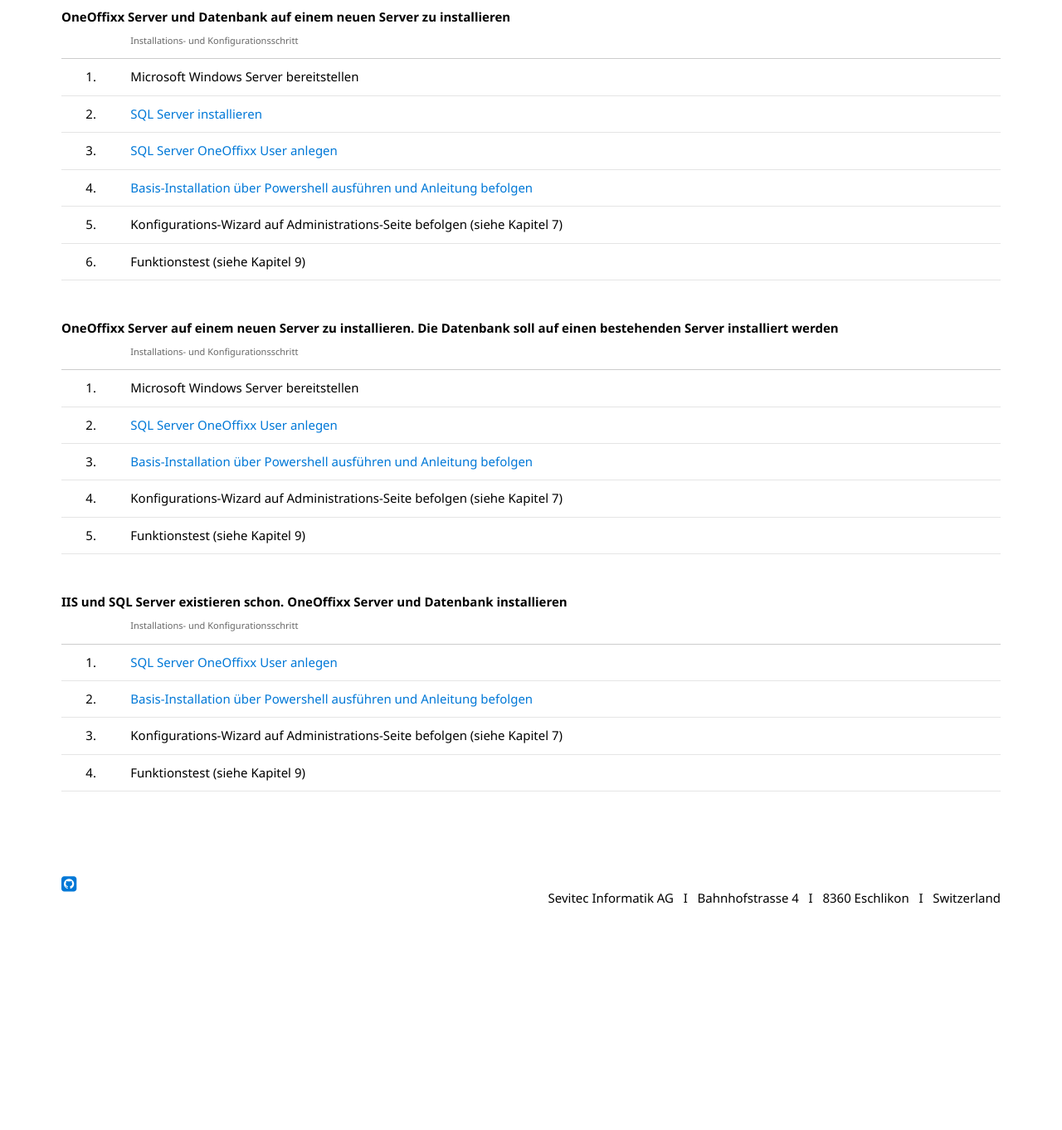
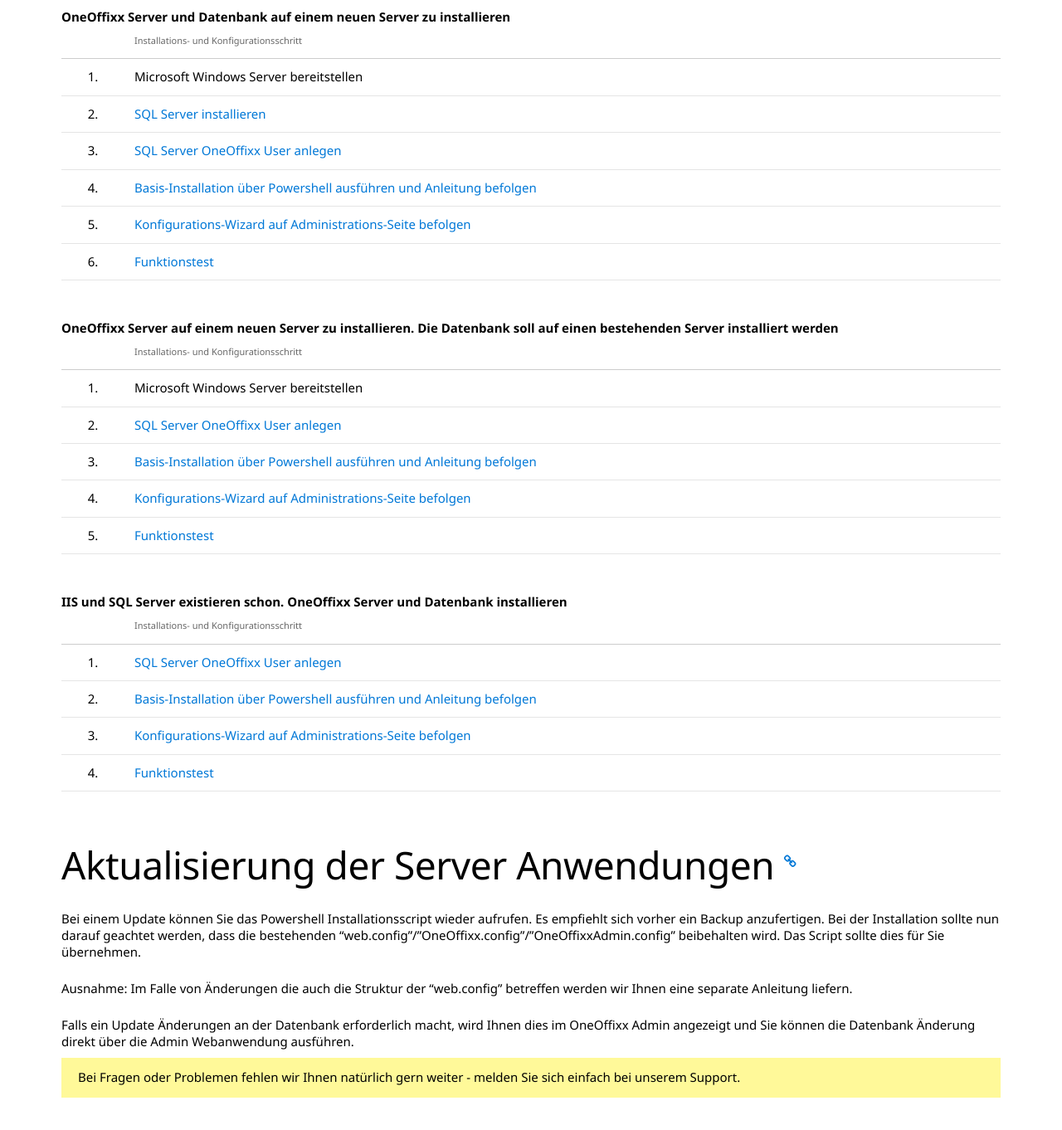
Before and after one commit to primesoft-group/oneoffixx-docs, a Jekyll site: the page built from _pages/install/de/server.md, in a window 1280 px wide and 1400 px high, scrolled down 2067 px. Shown: the top 1362 px of the window at 83% size. Built offline with Jekyll 4.4.1, drawn with Linux system fonts in a browser that asks for light colours; nearby versions of some CDN libraries; some web fonts are replaced; before the commit the page ends 3159 px from its top, so only the background shows below that.

Commit message:
install finished

```diff
--- a/_pages/install/de/server.md
+++ b/_pages/install/de/server.md
@@ -67,7 +67,7 @@
 
 Falls OneOffixx ohne diese Änderungen mit einem Virenscanner auf dem Server betrieben wird kann es zu Performanceproblemen kommen.
 
-## Installationsszenarien {% include anchor.html name="options" %}
+## Installationsszenarien {% include anchor.html name="install" %}
 
 __OneOffixx Server und Datenbank auf einem neuen Server zu installieren__
 
@@ -78,8 +78,8 @@
 | 2.  | [SQL Server installieren]({{ site.baseurl }}/install/de/server-sql-install)
 | 3.  | [SQL Server OneOffixx User anlegen]({{ site.baseurl }}/install/de/server-sql-user)
 | 4.  | [Basis-Installation über Powershell ausführen und Anleitung befolgen]({{ site.baseurl }}/install/de/server-install)
-| 5.  | Konfigurations-Wizard auf Administrations-Seite befolgen (siehe Kapitel 7)
-| 6.  | Funktionstest (siehe Kapitel 9)
+| 5.  | [Konfigurations-Wizard auf Administrations-Seite befolgen]({{ site.baseurl }}/install/de/server-config)
+| 6.  | [Funktionstest]({{ site.baseurl }}/install/de/server-test)
 
 __OneOffixx Server auf einem neuen Server zu installieren. Die Datenbank soll auf einen bestehenden Server installiert werden__
 
@@ -89,8 +89,8 @@
 | 1.  | Microsoft Windows Server bereitstellen
 | 2.  | [SQL Server OneOffixx User anlegen]({{ site.baseurl }}/install/de/server-sql-user)
 | 3.  | [Basis-Installation über Powershell ausführen und Anleitung befolgen]({{ site.baseurl }}/install/de/server-install)
-| 4.  | Konfigurations-Wizard auf Administrations-Seite befolgen (siehe Kapitel 7)
-| 5.  | Funktionstest (siehe Kapitel 9)
+| 4.  | [Konfigurations-Wizard auf Administrations-Seite befolgen]({{ site.baseurl }}/install/de/server-config)
+| 5.  | [Funktionstest]({{ site.baseurl }}/install/de/server-test)
 
 __IIS und SQL Server existieren schon. OneOffixx Server und Datenbank installieren__
 
@@ -99,5 +99,16 @@
 |:---:| ---
 | 1.  | [SQL Server OneOffixx User anlegen]({{ site.baseurl }}/install/de/server-sql-user)
 | 2.  | [Basis-Installation über Powershell ausführen und Anleitung befolgen]({{ site.baseurl }}/install/de/server-install)
-| 3.  | Konfigurations-Wizard auf Administrations-Seite befolgen (siehe Kapitel 7)
-| 4.  | Funktionstest (siehe Kapitel 9)
+| 3.  | [Konfigurations-Wizard auf Administrations-Seite befolgen]({{ site.baseurl }}/install/de/server-config)
+| 4.  | [Funktionstest]({{ site.baseurl }}/install/de/server-test)
+
+## Aktualisierung der Server Anwendungen {% include anchor.html name="update" %}
+
+Bei einem Update können Sie das Powershell Installationsscript wieder aufrufen. Es empfiehlt sich vorher ein Backup anzufertigen. Bei der Installation sollte nun darauf
+geachtet werden, dass die bestehenden "web.config"/"OneOffixx.config"/"OneOffixxAdmin.config" beibehalten wird. Das Script sollte dies für Sie übernehmen.
+
+Ausnahme: Im Falle von Änderungen die auch die Struktur der "web.config" betreffen werden wir Ihnen eine separate Anleitung liefern.
+
+Falls ein Update Änderungen an der Datenbank erforderlich macht, wird Ihnen dies im OneOffixx Admin angezeigt und Sie können die Datenbank Änderung direkt über die Admin Webanwendung ausführen.
+
+{% include alert.html type="warning" text="Bei Fragen oder Problemen fehlen wir Ihnen natürlich gern weiter - melden Sie sich einfach bei unserem Support." %}
```
Also changed, not shown: _pages/install/de/server-config.md (added, +47 -0 lines), _pages/install/de/server-test.md (added, +19 -0 lines).
